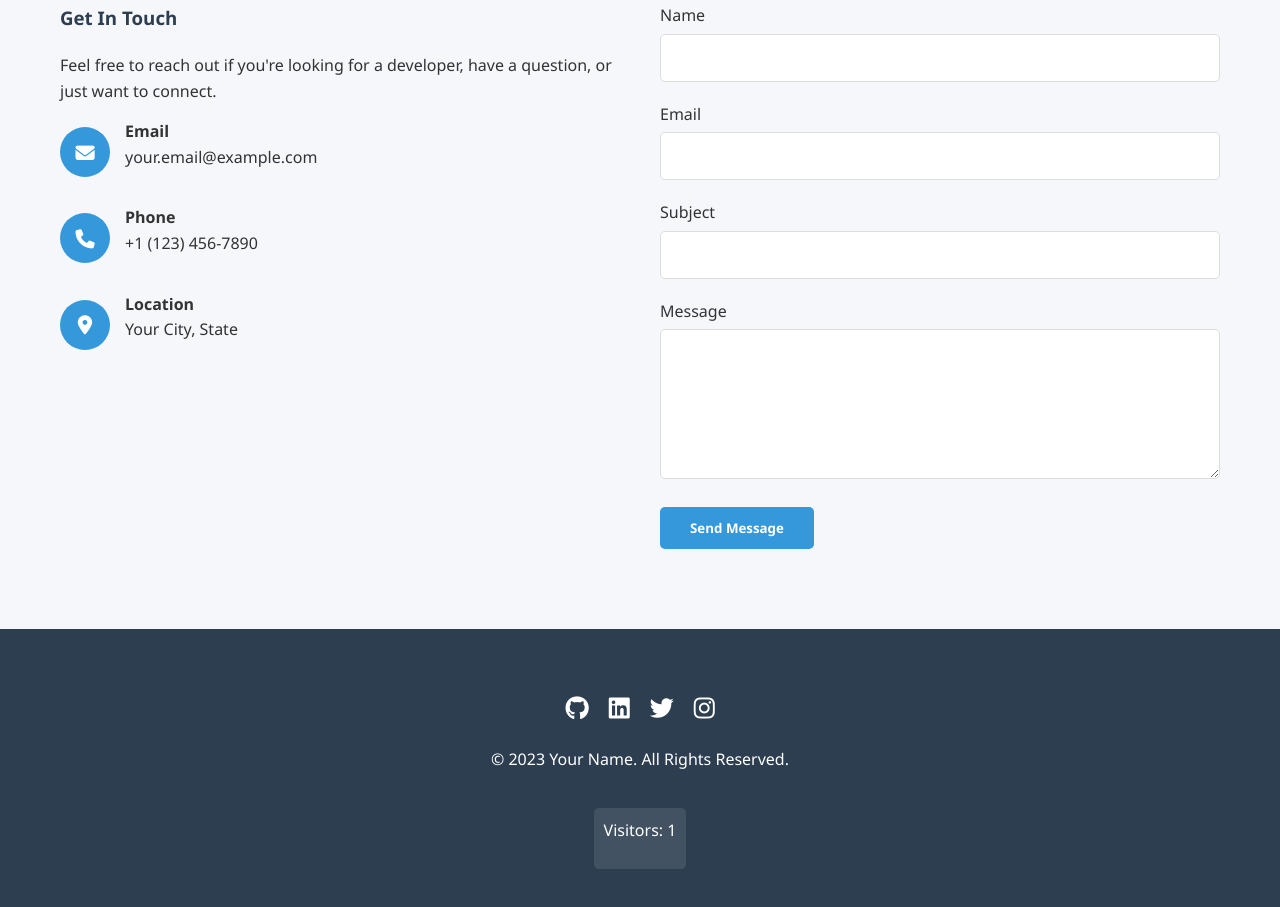
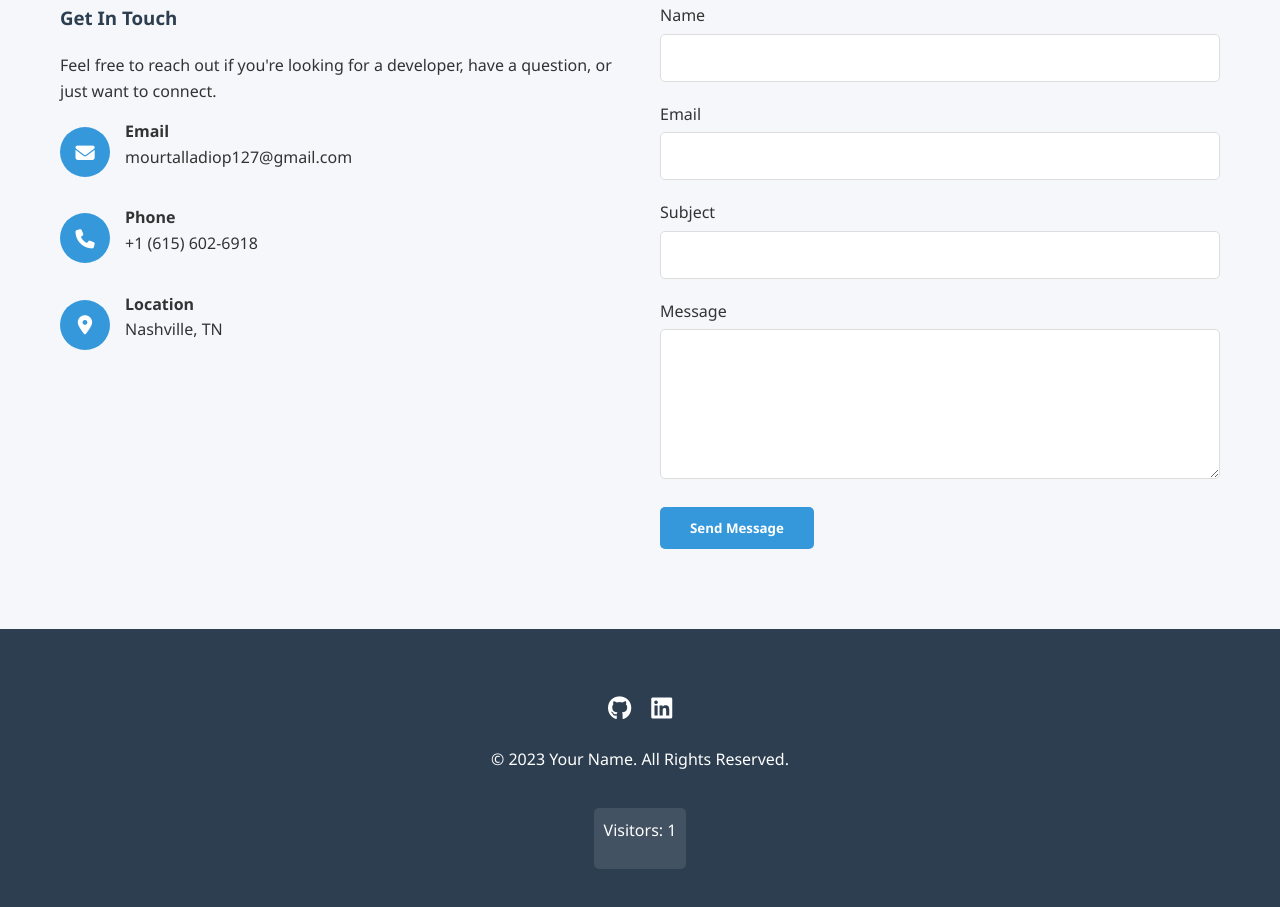
Before and after one commit to Mourtish/mourtish.github.io, a plain HTML site: page index.html in a window 1280 px wide. Shown: the part 3857-4764 px from the top of the page. Drawn offline with Linux system fonts and the light colour scheme.

Commit message:
Update contact information and social links

```diff
--- a/index.html
+++ b/index.html
@@ -690,7 +690,7 @@
                         </div>
                         <div>
                             <h4>Email</h4>
-                            <p>your.email@example.com</p>
+                            <p>mourtalladiop127@gmail.com</p>
                         </div>
                     </div>
 
@@ -700,7 +700,7 @@
                         </div>
                         <div>
                             <h4>Phone</h4>
-                            <p>+1 (123) 456-7890</p>
+                            <p>+1 (615) 602-6918</p>
                         </div>
                     </div>
 
@@ -710,7 +710,7 @@
                         </div>
                         <div>
                             <h4>Location</h4>
-                            <p>Your City, State</p>
+                            <p>Nashville, TN</p>
                         </div>
                     </div>
                 </div>
@@ -748,10 +748,8 @@
     <footer>
         <div class="footer-content">
             <div class="social-links">
-                <a href="https://github.com/yourusername" target="_blank"><i class="fab fa-github"></i></a>
-                <a href="https://linkedin.com/in/yourusername" target="_blank"><i class="fab fa-linkedin"></i></a>
-                <a href="https://twitter.com/yourusername" target="_blank"><i class="fab fa-twitter"></i></a>
-                <a href="https://instagram.com/yourusername" target="_blank"><i class="fab fa-instagram"></i></a>
+                <a href="https://github.com/Mourtish" target="_blank"><i class="fab fa-github"></i></a>
+                <a href="https://www.linkedin.com/in/mourtalla-diop/" target="_blank"><i class="fab fa-linkedin"></i></a>
             </div>
             <p>&copy; 2023 Your Name. All Rights Reserved.</p>
             <div class="visitor-counter">
```
